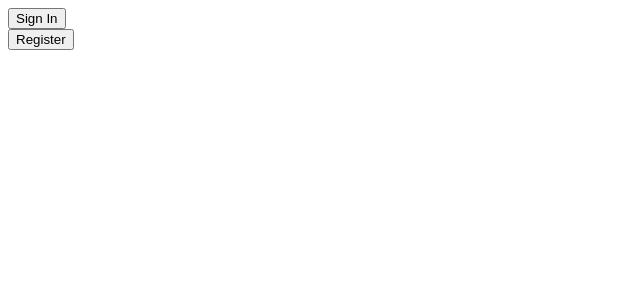
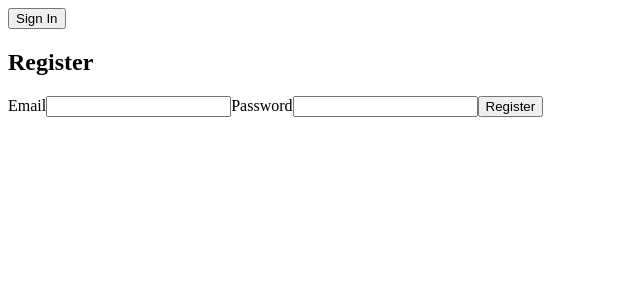
Before and after one commit to ajilpappachan/image-face-detection, a React (Vite) app: page / in a window 1280 px wide. Both pictures are taken after a click on the button "Register". Shown: the top 300 px of the page, without its empty margins (0-640 px from the left). Built offline with nearby package versions, Linux system fonts and the light colour scheme.

Commit message:
Created register form

```diff
--- /dev/null
+++ b/src/components/RegisterForm.tsx
@@ -0,0 +1,35 @@
+import { ChangeEvent, FormEvent, useState } from "react";
+
+export type RegisterFormProps = {
+	onSubmit: (email: string, password: string) => void;
+};
+
+const RegisterForm = ({ onSubmit }: RegisterFormProps) => {
+	const [email, setEmail] = useState("");
+	const [password, setPassword] = useState("");
+
+	const handleSubmit = (event: FormEvent<HTMLFormElement>) => {
+		event.preventDefault();
+		onSubmit(email, password);
+	};
+
+	const handleEmailChange = (event: ChangeEvent<HTMLInputElement>): void => {
+		setEmail(event.target.value);
+	};
+
+	const handlePasswordChange = (event: ChangeEvent<HTMLInputElement>): void => {
+		setPassword(event.target.value);
+	};
+
+	return (
+		<form onSubmit={handleSubmit}>
+			<label htmlFor="email">Email</label>
+			<input type="email" onChange={handleEmailChange} />
+			<label htmlFor="password">Password</label>
+			<input type="password" onChange={handlePasswordChange} />
+			<button type="submit">Register</button>
+		</form>
+	);
+};
+
+export default RegisterForm;
--- a/src/pages/Register.tsx
+++ b/src/pages/Register.tsx
@@ -1,3 +1,5 @@
+import RegisterForm from "../components/RegisterForm";
+
 export type RegisterProps = {
 	onRegister: (user: string) => void;
 };
@@ -5,7 +7,8 @@ export type RegisterProps = {
 const Register = ({ onRegister }: RegisterProps) => {
 	return (
 		<div>
-			<button onClick={() => onRegister("user@email.com")}>Register</button>
+			<h2>Register</h2>
+			<RegisterForm onSubmit={(email) => onRegister(email)} />
 		</div>
 	);
 };
```
